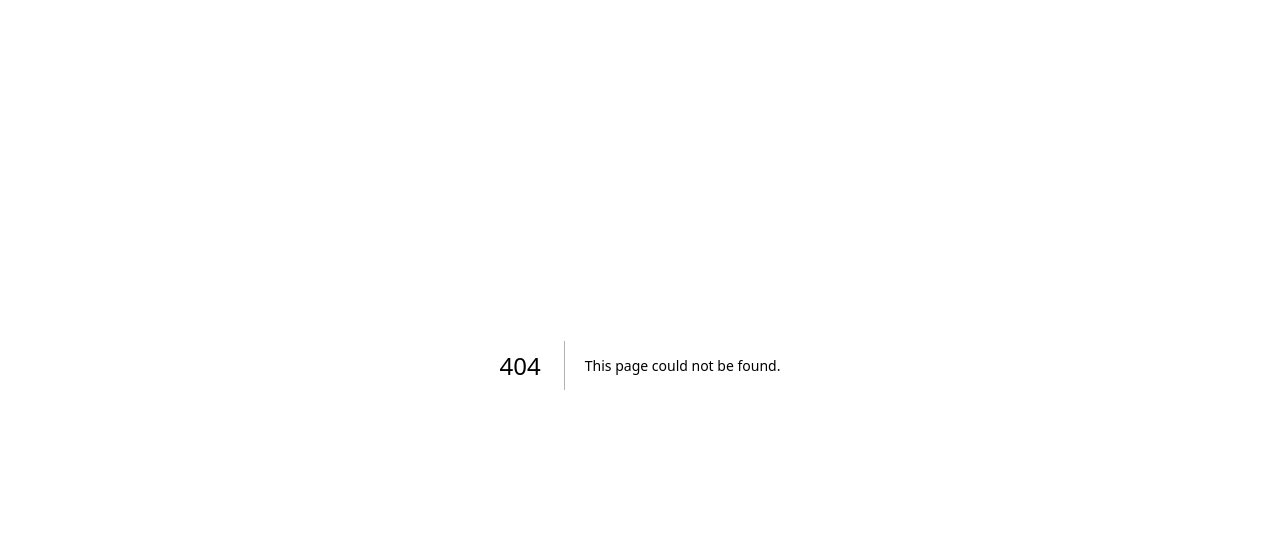
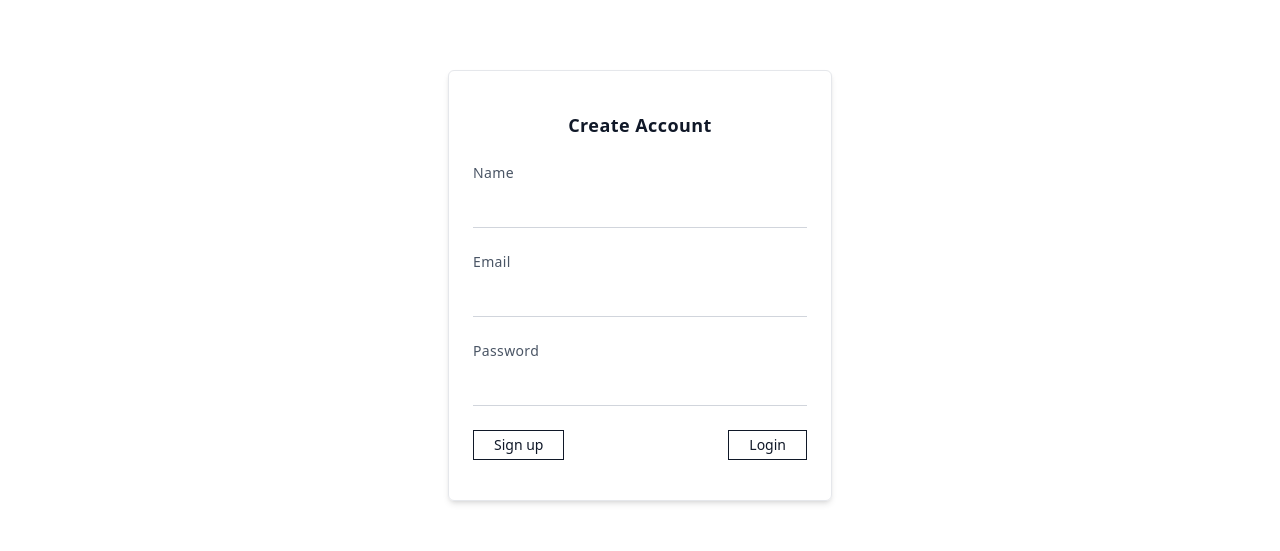
Before and after one commit to subhashadhikari057/clothing-e-commerce, a Next.js app in the folder client/: page /auth/signup in a window 1280 px wide. Before the commit this address had no page. Shown: the part 202-753 px from the top of the page. Built offline with nearby package versions, Linux system fonts and the light colour scheme; no server answers.

Commit message:
✨ Auth UI: Login & Signup pages with role-based redirect

```diff
--- a/client/package.json
+++ b/client/package.json
@@ -11,15 +11,18 @@
   "dependencies": {
     "@heroicons/react": "^2.2.0",
     "framer-motion": "^12.18.1",
+    "jwt-decode": "^4.0.0",
     "lucide-react": "^0.522.0",
     "next": "15.3.4",
     "react": "^19.0.0",
     "react-dom": "^19.0.0",
+    "react-hot-toast": "^2.5.2",
     "react-icons": "^5.5.0"
   },
   "devDependencies": {
     "@eslint/eslintrc": "^3",
     "@tailwindcss/postcss": "^4.1.10",
+    "@types/jwt-decode": "^2.2.1",
     "@types/node": "^20",
     "@types/react": "^19",
     "@types/react-dom": "^19",
--- /dev/null
+++ b/client/src/app/auth/login/page.tsx
@@ -0,0 +1,97 @@
+"use client";
+
+import { useState } from "react";
+import { useRouter } from "next/navigation";
+import InputField from "@/app/components/ui/InputField";
+import { loginUser } from "@/app/services/authService";
+import { toast } from "react-hot-toast";
+import { jwtDecode } from "jwt-decode";
+
+interface DecodedToken {
+  id: string;
+  role: string;
+  iat: number;
+  exp: number;
+}
+
+export default function LoginPage() {
+  const router = useRouter();
+  const [formData, setFormData] = useState({ email: "", password: "" });
+  const [loading, setLoading] = useState(false);
+
+  const handleChange = (e: React.ChangeEvent<HTMLInputElement>) => {
+    setFormData((prev) => ({ ...prev, [e.target.name]: e.target.value }));
+  };
+
+  const handleSubmit = async (e: React.FormEvent) => {
+    e.preventDefault();
+    setLoading(true);
+    try {
+      const data = await loginUser(formData);
+      toast.success("Login successful");
+
+      // Save token to localStorage
+      localStorage.setItem("token", data.token);
+
+      // Decode token to extract role
+      const decoded = jwtDecode<DecodedToken>(data.token);
+      const role = decoded.role;
+
+      // Redirect based on role
+      if (role === "admin") {
+        router.push("/admin-dashboard");
+      } else {
+        router.push("/");
+      }
+    } catch (err: any) {
+      toast.error(err.message || "Login failed");
+    } finally {
+      setLoading(false);
+    }
+  };
+
+  return (
+    <section className="flex justify-center items-center min-h-[80vh]">
+      <form
+        onSubmit={handleSubmit}
+        className="w-full max-w-sm px-6 py-10 border border-gray-200 rounded-md shadow-md"
+      >
+        <h2 className="text-center text-lg font-semibold mb-6 tracking-wide">Login</h2>
+
+        <InputField
+          label="Email"
+          name="email"
+          value={formData.email}
+          onChange={handleChange}
+          required
+        />
+
+        <InputField
+          label="Password"
+          name="password"
+          type="password"
+          value={formData.password}
+          onChange={handleChange}
+          required
+        />
+
+        <div className="flex justify-between mt-6">
+          <button
+            type="submit"
+            disabled={loading}
+            className="border px-5 py-1 text-sm hover:bg-black hover:text-white transition"
+          >
+            {loading ? "Logging in..." : "Login"}
+          </button>
+          <button
+            type="button"
+            onClick={() => router.push("/auth/signup")}
+            className="border px-5 py-1 text-sm hover:bg-black hover:text-white transition"
+          >
+            Sign up
+          </button>
+        </div>
+      </form>
+    </section>
+  );
+}
--- /dev/null
+++ b/client/src/app/auth/signup/page.tsx
@@ -0,0 +1,88 @@
+"use client";
+
+import { useState } from "react";
+import { useRouter } from "next/navigation";
+import InputField from "@/app/components/ui/InputField";
+import { registerUser } from "@/app/services/authService";
+import { toast } from "react-hot-toast";
+
+export default function SignupPage() {
+  const router = useRouter();
+  const [formData, setFormData] = useState({
+    name: "",
+    email: "",
+    password: "",
+  });
+  const [loading, setLoading] = useState(false);
+
+  const handleChange = (e: React.ChangeEvent<HTMLInputElement>) => {
+    setFormData((prev) => ({ ...prev, [e.target.name]: e.target.value }));
+  };
+
+  const handleSubmit = async (e: React.FormEvent) => {
+    e.preventDefault();
+    setLoading(true);
+    try {
+      await registerUser(formData);
+      toast.success("Account created successfully!");
+      router.push("/auth/login");
+    } catch (err: any) {
+      toast.error(err.message || "Signup failed");
+    } finally {
+      setLoading(false);
+    }
+  };
+
+  return (
+    <section className="flex justify-center items-center min-h-[80vh]">
+      <form
+        onSubmit={handleSubmit}
+        className="w-full max-w-sm px-6 py-10 border border-gray-200 rounded-md shadow-md"
+      >
+        <h2 className="text-center text-lg font-semibold mb-6 tracking-wide">
+          Create Account
+        </h2>
+
+        <InputField
+          label="Name"
+          name="name"
+          value={formData.name}
+          onChange={handleChange}
+          required
+        />
+        <InputField
+          label="Email"
+          name="email"
+          value={formData.email}
+          onChange={handleChange}
+          required
+        />
+        <InputField
+          label="Password"
+          name="password"
+          type="password"
+          value={formData.password}
+          onChange={handleChange}
+          required
+        />
+
+        <div className="flex justify-between mt-6">
+          <button
+            type="submit"
+            disabled={loading}
+            className="border px-5 py-1 text-sm hover:bg-black hover:text-white transition"
+          >
+            {loading ? "Creating..." : "Sign up"}
+          </button>
+          <button
+            type="button"
+            onClick={() => router.push("/auth/login")}
+            className="border px-5 py-1 text-sm hover:bg-black hover:text-white transition"
+          >
+            Login
+          </button>
+        </div>
+      </form>
+    </section>
+  );
+}
--- /dev/null
+++ b/client/src/app/components/ui/InputField.tsx
@@ -0,0 +1,41 @@
+"use client";
+
+import React from "react";
+
+interface InputFieldProps {
+  label: string;
+  name: string;
+  type?: string;
+  value: string;
+  onChange: (e: React.ChangeEvent<HTMLInputElement>) => void;
+  required?: boolean;
+}
+
+export default function InputField({
+  label,
+  name,
+  type = "text",
+  value,
+  onChange,
+  required = false,
+}: InputFieldProps) {
+  return (
+    <div className="mb-6 w-full">
+      <label
+        htmlFor={name}
+        className="block mb-2 text-sm text-gray-600 tracking-wide"
+      >
+        {label}
+      </label>
+      <input
+        id={name}
+        name={name}
+        type={type}
+        value={value}
+        onChange={onChange}
+        required={required}
+        className="w-full border-b border-gray-300 outline-none bg-transparent py-2 px-1 text-gray-900 placeholder:text-gray-400 text-sm tracking-wide focus:border-black transition"
+      />
+    </div>
+  );
+}
--- a/client/src/app/layout.tsx
+++ b/client/src/app/layout.tsx
@@ -3,7 +3,7 @@ import type { Metadata } from "next";
 import Navbar from "./components/Navbar";
 import { Cormorant_Garamond } from "next/font/google"; // 👈 NEW luxury font
 import Footer from "./components/Footer";
-
+import { Toaster } from 'react-hot-toast'
 // Load Cormorant Garamond
 const cormorant = Cormorant_Garamond({
   weight: ["300", "400", "500", "600", "700"],  // available static weights
@@ -47,6 +47,7 @@ export default function RootLayout({
         <Navbar />
 
         {children}
+        <Toaster position="top-right" />
         <Footer/>
       </body>
     </html>
--- /dev/null
+++ b/client/src/app/services/authService.ts
@@ -0,0 +1,53 @@
+const BASE_URL = process.env.NEXT_PUBLIC_API_BASE_URL || "http://localhost:8080/api/auth";
+
+interface RegisterPayload {
+  name: string;
+  email: string;
+  password: string;
+}
+
+interface LoginPayload {
+  email: string;
+  password: string;
+}
+
+/* ───────────────────────────── */
+/* 🔐 REGISTER FUNCTION          */
+/* ───────────────────────────── */
+export async function registerUser(payload: RegisterPayload) {
+  const res = await fetch(`${BASE_URL}/register`, {
+    method: "POST",
+    headers: { "Content-Type": "application/json" },
+    body: JSON.stringify(payload),
+  });
+
+  const data = await res.json();
+
+  if (!res.ok) {
+    throw new Error(data.message || "Registration failed");
+  }
+
+  return data;
+}
+
+/* ───────────────────────────── */
+/* 🔐 LOGIN FUNCTION             */
+/* ───────────────────────────── */
+export async function loginUser(payload: LoginPayload) {
+  const res = await fetch(`${BASE_URL}/login`, {
+    method: "POST",
+    headers: { "Content-Type": "application/json" },
+    body: JSON.stringify(payload),
+  });
+
+  const data = await res.json();
+
+  if (!res.ok) {
+    throw new Error(data.message || "Login failed");
+  }
+
+  // ✅ Store token in localStorage
+  localStorage.setItem("token", data.token);
+
+  return data;
+}
--- /dev/null
+++ b/client/src/context/UserContext.tsx
@@ -0,0 +1,63 @@
+"use client";
+
+import React, { createContext, useContext, useEffect, useState } from "react";
+import {jwtDecode} from "jwt-decode";
+
+interface DecodedToken {
+  id: string;
+  role: string;
+  iat: number;
+  exp: number;
+}
+
+interface User {
+  id: string;
+  role: string;
+}
+
+interface UserContextType {
+  user: User | null;
+  setUser: React.Dispatch<React.SetStateAction<User | null>>;
+  logout: () => void;
+}
+
+const UserContext = createContext<UserContextType | undefined>(undefined);
+
+export const UserProvider = ({ children }: { children: React.ReactNode }) => {
+  const [user, setUser] = useState<User | null>(null);
+
+  useEffect(() => {
+    const token = localStorage.getItem("token");
+    if (token) {
+      try {
+        const decoded = jwtDecode<DecodedToken>(token);
+        if (decoded && decoded.exp * 1000 > Date.now()) {
+          setUser({ id: decoded.id, role: decoded.role });
+        } else {
+          localStorage.removeItem("token");
+        }
+      } catch (err) {
+        console.error("Token decoding failed:", err);
+        localStorage.removeItem("token");
+      }
+    }
+  }, []);
+
+  const logout = () => {
+    localStorage.removeItem("token");
+    setUser(null);
+  };
+
+  return (
+    <UserContext.Provider value={{ user, setUser, logout }}>
+      {children}
+    </UserContext.Provider>
+  );
+};
+
+// Custom hook
+export const useUser = () => {
+  const context = useContext(UserContext);
+  if (!context) throw new Error("useUser must be used within UserProvider");
+  return context;
+};
```
Also changed, not shown: client/src/app/auth/schema/authSchema.ts (added), 1 other file (tests, documents, lock files or other folders).
